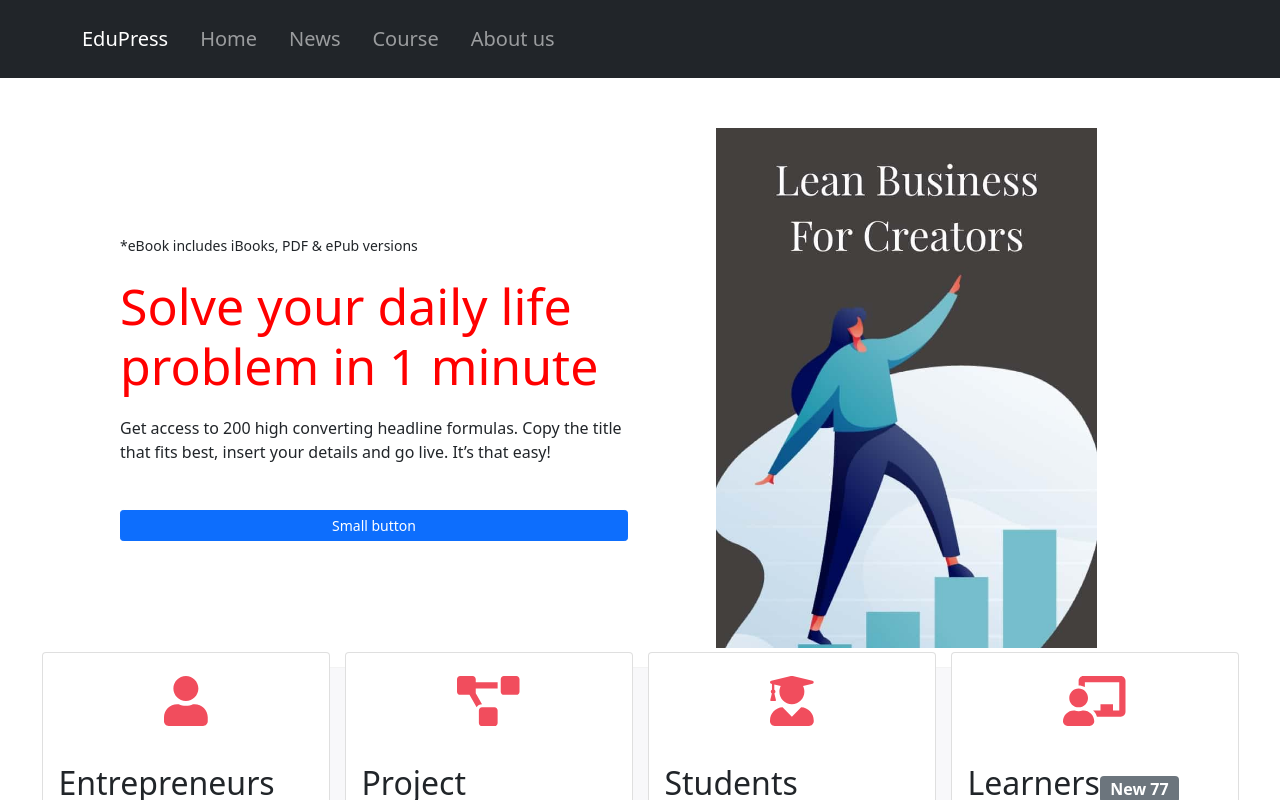
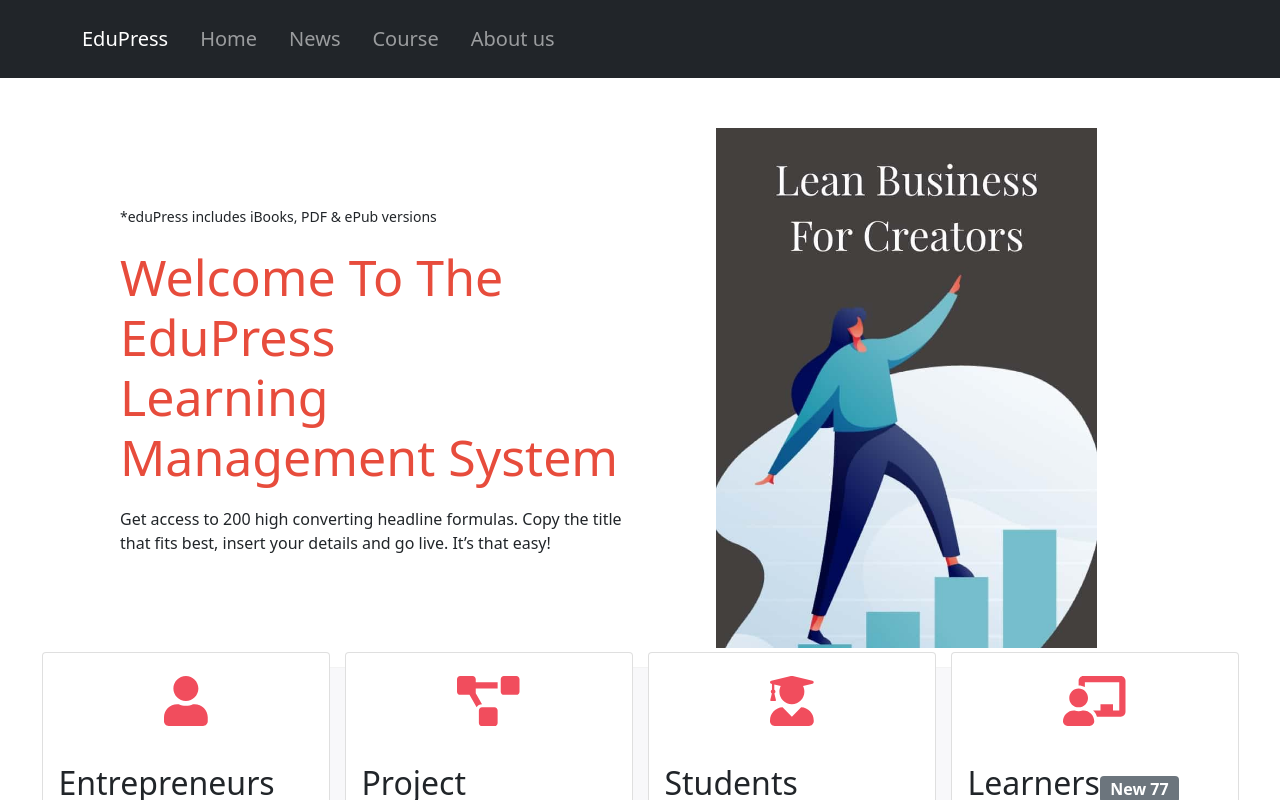
Before and after one commit to AdilMahmoudRion/edu-press, a React (Create React App) app: page /home in a window 1280 px wide. Shown: the top 800 px of the page. Built offline with nearby package versions, Linux system fonts and the light colour scheme.

Commit message:
color changing

```diff
--- a/src/Components/Home/Home.css
+++ b/src/Components/Home/Home.css
@@ -10,8 +10,12 @@
 }
 .header-information h1{
     margin: 20px 0;
-    font-size: 50px;
-    color: red;
+
+}
+.header{
+color: #e74c3c;
+font-size: 50px;
+
 }
 .header-information Button{
 margin-top: 30px;
--- a/src/Components/Home/Home.js
+++ b/src/Components/Home/Home.js
@@ -1,5 +1,5 @@
 import "./Home.css";
-import { Button, Col, Image, Row } from "react-bootstrap";
+import { Col, Image, Row } from "react-bootstrap";
 import img from "../img/ebook.jpg";
 import Service from "../Service/Service";
 import Course from "../Course/Course";
@@ -10,16 +10,15 @@ const Home = () => {
       <div>
         <Row>
           <Col className="header-information">
-            <small>*eBook includes iBooks, PDF & ePub versions</small>
-            <h1>Solve your daily life problem in 1 minute</h1>
+            <small>*eduPress includes iBooks, PDF & ePub versions</small>
+            <h1 className="header">
+              Welcome To The EduPress<br/>Learning Management System
+            </h1>
             <p>
               Get access to 200 high converting headline formulas. Copy the
               title that fits best, insert your details and go live. It’s that
               easy!
             </p>
-            <Button variant="primary" size="sm">
-              Small button
-            </Button>
           </Col>
           <Col className="d-flex justify-content-center">
             <Image className="w-75" src={img} fluid />
```
Also changed, not shown: src/Components/PageNotFound/PageNotFound.css (renamed from src/Components/ErrorMessag/PageNotFound.css), src/Components/PageNotFound/PageNotFound.js (renamed from src/Components/ErrorMessag/PageNotFound.js).
